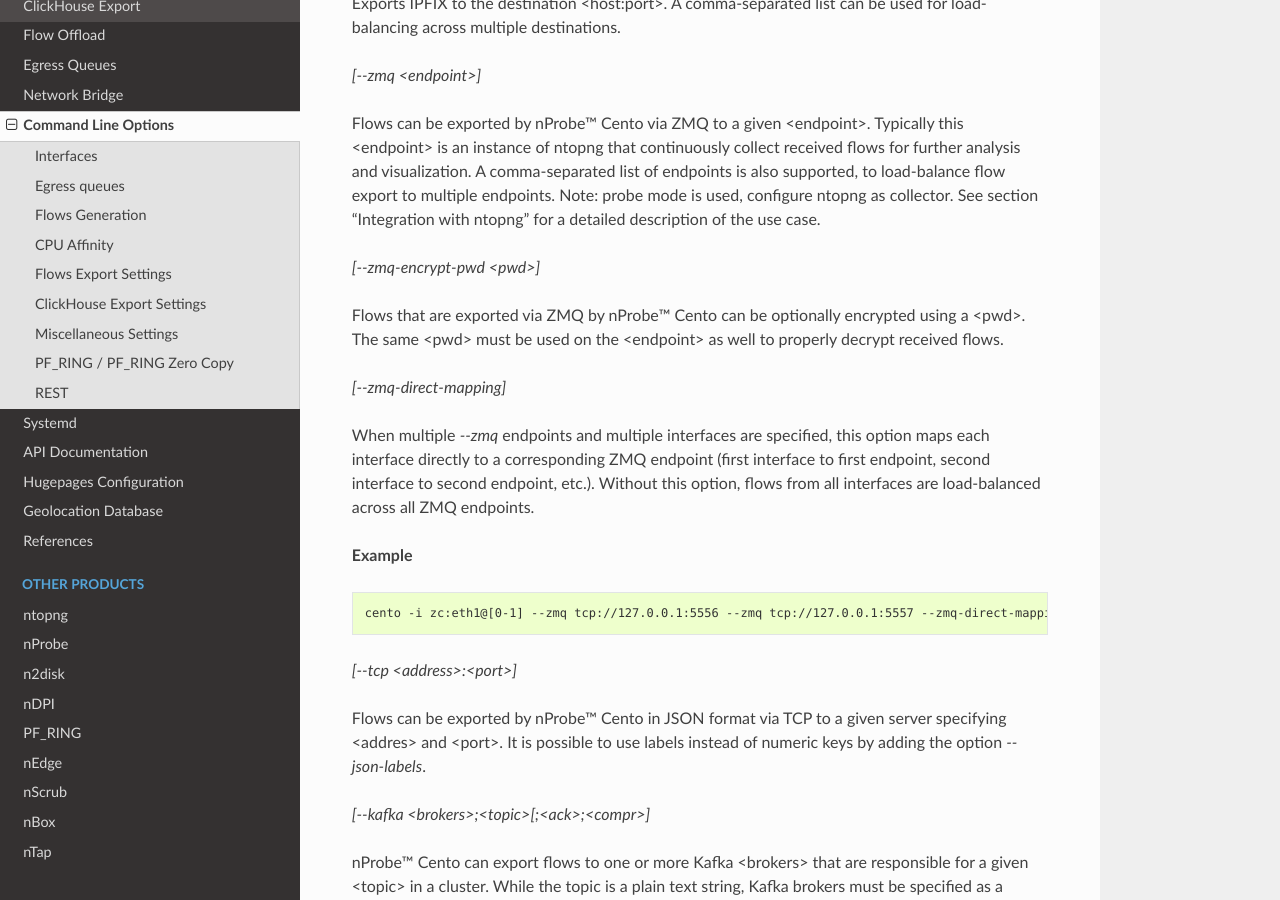
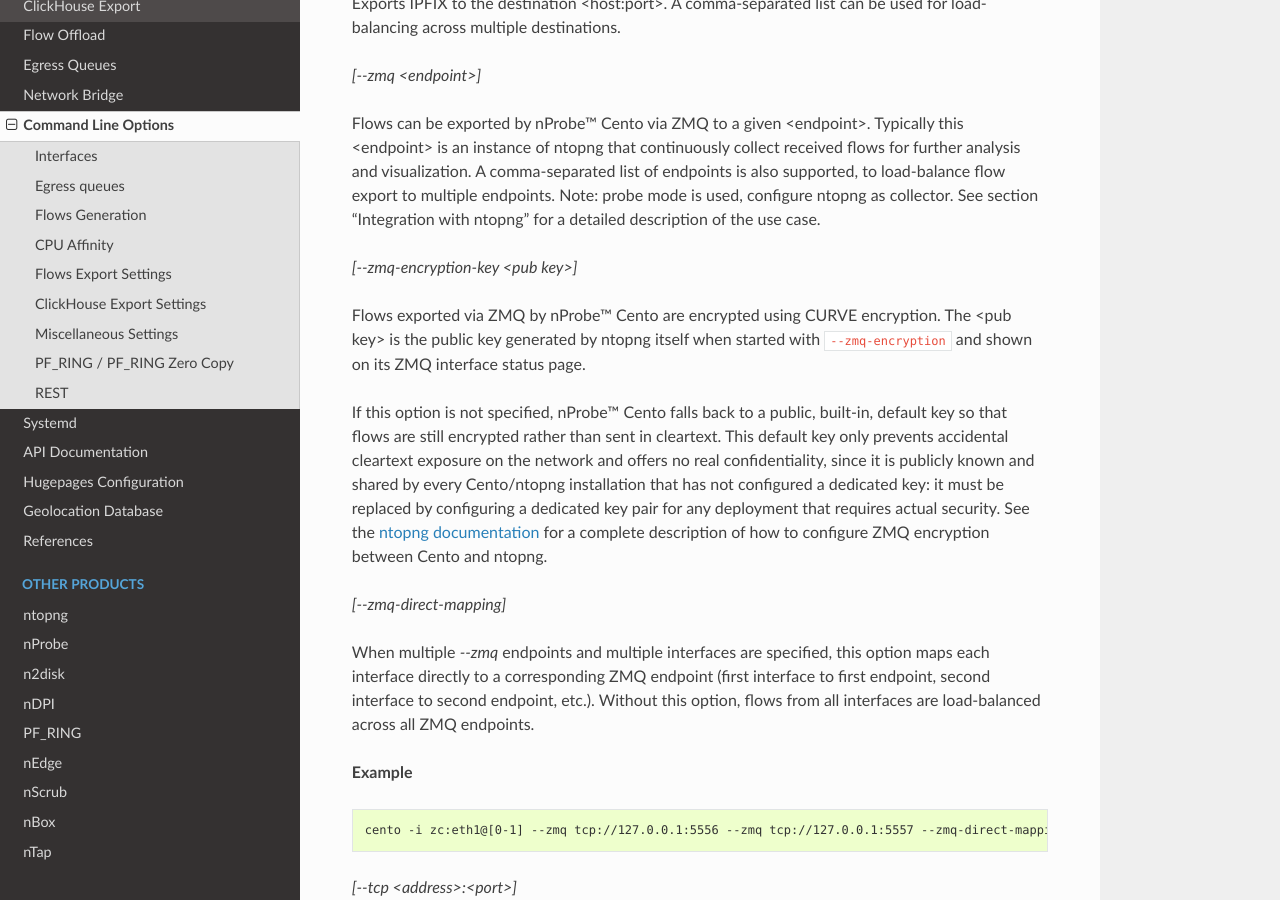
Before and after one commit to ntop/cento, a Sphinx documentation site: the page built from doc/options.rst, in a window 1280 px wide and 900 px high, scrolled down 7816 px. Built offline with Sphinx 7.4.7 and the Read the Docs theme 3.1.0, drawn with Linux system fonts in a browser that asks for light colours.

Commit message:
Doc update (zmq encryption)

```diff
--- a/doc/options.rst
+++ b/doc/options.rst
@@ -300,9 +300,11 @@
 Flows can be exported by nProbe™ Cento via ZMQ to a given <endpoint>. Typically this <endpoint> is an instance of ntopng that continuously collect received flows for further analysis and visualization. A comma-separated list of endpoints is also supported, to load-balance flow export to multiple endpoints. Note: probe mode is used, configure ntopng as collector. See section “Integration with ntopng” for a detailed description of the use case.
 
 
-*[--zmq-encrypt-pwd <pwd>]*
+*[--zmq-encryption-key <pub key>]*
 
-Flows that are exported via ZMQ by nProbe™ Cento can be optionally encrypted using a <pwd>. The same <pwd> must be used on the <endpoint> as well to properly decrypt received flows.
+Flows exported via ZMQ by nProbe™ Cento are encrypted using CURVE encryption. The <pub key> is the public key generated by ntopng itself when started with :code:`--zmq-encryption` and shown on its ZMQ interface status page.
+
+If this option is not specified, nProbe™ Cento falls back to a public, built-in, default key so that flows are still encrypted rather than sent in cleartext. This default key only prevents accidental cleartext exposure on the network and offers no real confidentiality, since it is publicly known and shared by every Cento/ntopng installation that has not configured a dedicated key: it must be replaced by configuring a dedicated key pair for any deployment that requires actual security. See the `ntopng documentation <https://www.ntop.org/guides/ntopng/using_with_other_tools/cento.html>`_ for a complete description of how to configure ZMQ encryption between Cento and ntopng.
 
 
 *[--zmq-direct-mapping]*
```
